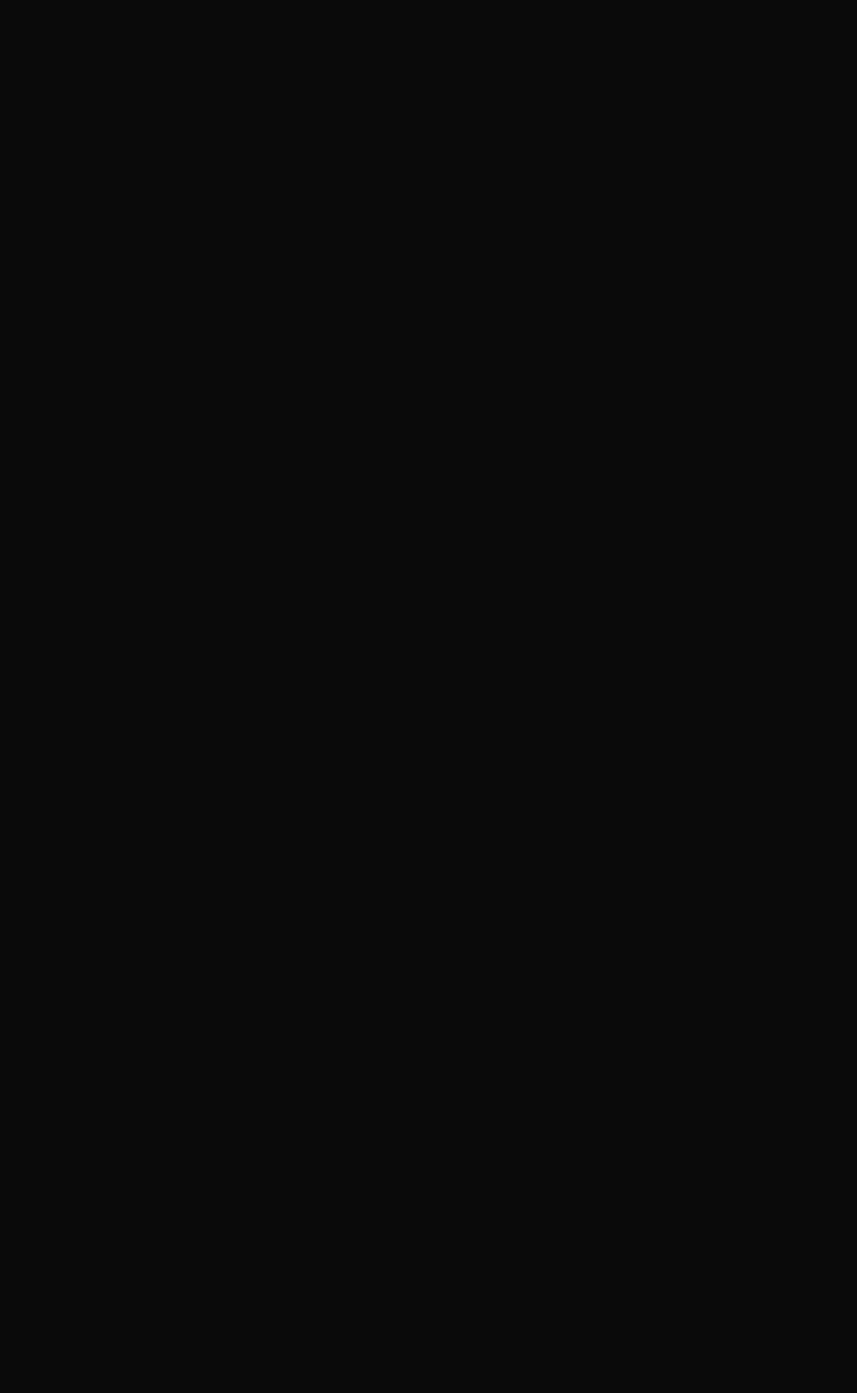
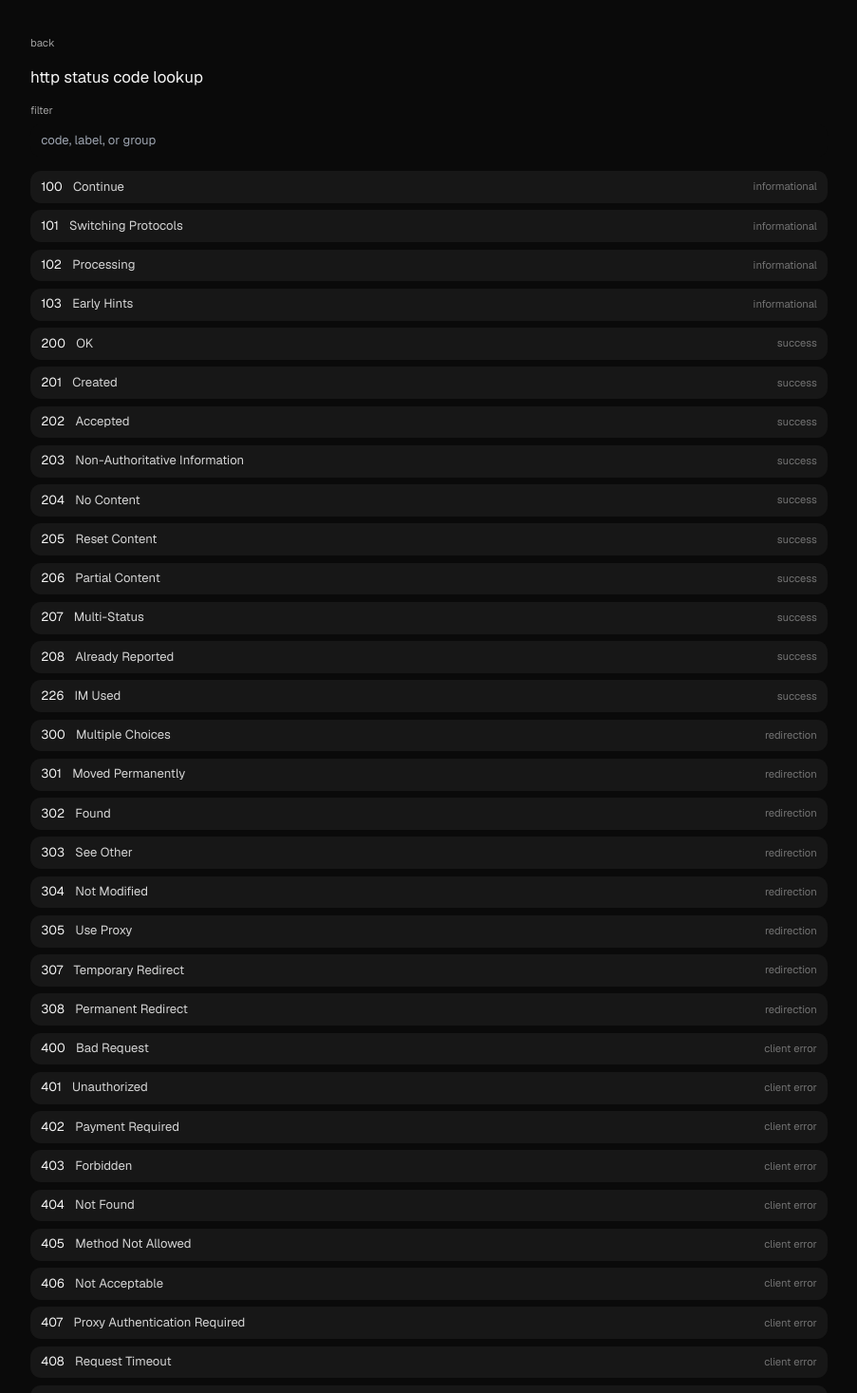
Before and after one commit to taskylizard/toys, a Vue app: page /http-status in a window 1280 px wide. Before the commit this address had no page. Shown: the top 1467 px of the page at 95% size, without its empty margins (188-1091 px from the left). Before the commit the page ends 800 px from the top, so only its background shows below. Built offline with nearby package versions, Linux system fonts and the light colour scheme; the HTML template or start-up script is replaced by a standard one.

Commit message:
feat: add http status lookup

```diff
--- a/src/router/index.ts
+++ b/src/router/index.ts
@@ -24,6 +24,11 @@ const router = createRouter({
       name: 'markdown',
       component: () => import('../views/MarkdownView.vue'),
     },
+    {
+      path: '/http-status',
+      name: 'http-status',
+      component: () => import('../views/HttpStatusView.vue'),
+    },
   ],
 })
 
--- a/src/views/HomeView.vue
+++ b/src/views/HomeView.vue
@@ -10,6 +10,7 @@ import { RouterLink } from 'vue-router'
         <li><RouterLink class="hover:text-neutral-200" to="/base64">base64 encode / decode</RouterLink></li>
         <li><RouterLink class="hover:text-neutral-200" to="/diff">side-by-side text differ</RouterLink></li>
         <li><RouterLink class="hover:text-neutral-200" to="/markdown">markdown previewer</RouterLink></li>
+        <li><RouterLink class="hover:text-neutral-200" to="/http-status">http status code lookup</RouterLink></li>
       </ul>
     </section>
   </main>
--- /dev/null
+++ b/src/views/HttpStatusView.vue
@@ -0,0 +1,126 @@
+<script setup lang="ts">
+import { computed, ref } from 'vue'
+import { RouterLink } from 'vue-router'
+
+type StatusEntry = {
+  code: number
+  label: string
+  group: string
+}
+
+const query = ref('')
+
+const statuses: StatusEntry[] = [
+  { code: 100, label: 'Continue', group: 'informational' },
+  { code: 101, label: 'Switching Protocols', group: 'informational' },
+  { code: 102, label: 'Processing', group: 'informational' },
+  { code: 103, label: 'Early Hints', group: 'informational' },
+  { code: 200, label: 'OK', group: 'success' },
+  { code: 201, label: 'Created', group: 'success' },
+  { code: 202, label: 'Accepted', group: 'success' },
+  { code: 203, label: 'Non-Authoritative Information', group: 'success' },
+  { code: 204, label: 'No Content', group: 'success' },
+  { code: 205, label: 'Reset Content', group: 'success' },
+  { code: 206, label: 'Partial Content', group: 'success' },
+  { code: 207, label: 'Multi-Status', group: 'success' },
+  { code: 208, label: 'Already Reported', group: 'success' },
+  { code: 226, label: 'IM Used', group: 'success' },
+  { code: 300, label: 'Multiple Choices', group: 'redirection' },
+  { code: 301, label: 'Moved Permanently', group: 'redirection' },
+  { code: 302, label: 'Found', group: 'redirection' },
+  { code: 303, label: 'See Other', group: 'redirection' },
+  { code: 304, label: 'Not Modified', group: 'redirection' },
+  { code: 305, label: 'Use Proxy', group: 'redirection' },
+  { code: 307, label: 'Temporary Redirect', group: 'redirection' },
+  { code: 308, label: 'Permanent Redirect', group: 'redirection' },
+  { code: 400, label: 'Bad Request', group: 'client error' },
+  { code: 401, label: 'Unauthorized', group: 'client error' },
+  { code: 402, label: 'Payment Required', group: 'client error' },
+  { code: 403, label: 'Forbidden', group: 'client error' },
+  { code: 404, label: 'Not Found', group: 'client error' },
+  { code: 405, label: 'Method Not Allowed', group: 'client error' },
+  { code: 406, label: 'Not Acceptable', group: 'client error' },
+  { code: 407, label: 'Proxy Authentication Required', group: 'client error' },
+  { code: 408, label: 'Request Timeout', group: 'client error' },
+  { code: 409, label: 'Conflict', group: 'client error' },
+  { code: 410, label: 'Gone', group: 'client error' },
+  { code: 411, label: 'Length Required', group: 'client error' },
+  { code: 412, label: 'Precondition Failed', group: 'client error' },
+  { code: 413, label: 'Content Too Large', group: 'client error' },
+  { code: 414, label: 'URI Too Long', group: 'client error' },
+  { code: 415, label: 'Unsupported Media Type', group: 'client error' },
+  { code: 416, label: 'Range Not Satisfiable', group: 'client error' },
+  { code: 417, label: 'Expectation Failed', group: 'client error' },
+  { code: 418, label: "I'm a teapot", group: 'client error' },
+  { code: 421, label: 'Misdirected Request', group: 'client error' },
+  { code: 422, label: 'Unprocessable Content', group: 'client error' },
+  { code: 423, label: 'Locked', group: 'client error' },
+  { code: 424, label: 'Failed Dependency', group: 'client error' },
+  { code: 425, label: 'Too Early', group: 'client error' },
+  { code: 426, label: 'Upgrade Required', group: 'client error' },
+  { code: 428, label: 'Precondition Required', group: 'client error' },
+  { code: 429, label: 'Too Many Requests', group: 'client error' },
+  { code: 431, label: 'Request Header Fields Too Large', group: 'client error' },
+  { code: 451, label: 'Unavailable For Legal Reasons', group: 'client error' },
+  { code: 500, label: 'Internal Server Error', group: 'server error' },
+  { code: 501, label: 'Not Implemented', group: 'server error' },
+  { code: 502, label: 'Bad Gateway', group: 'server error' },
+  { code: 503, label: 'Service Unavailable', group: 'server error' },
+  { code: 504, label: 'Gateway Timeout', group: 'server error' },
+  { code: 505, label: 'HTTP Version Not Supported', group: 'server error' },
+  { code: 506, label: 'Variant Also Negotiates', group: 'server error' },
+  { code: 507, label: 'Insufficient Storage', group: 'server error' },
+  { code: 508, label: 'Loop Detected', group: 'server error' },
+  { code: 510, label: 'Not Extended', group: 'server error' },
+  { code: 511, label: 'Network Authentication Required', group: 'server error' },
+]
+
+const filteredStatuses = computed(() => {
+  const value = query.value.trim().toLowerCase()
+  if (!value) {
+    return statuses
+  }
+
+  return statuses.filter((status) => {
+    return (
+      status.code.toString().includes(value) ||
+      status.label.toLowerCase().includes(value) ||
+      status.group.includes(value)
+    )
+  })
+})
+</script>
+
+<template>
+  <main class="min-h-screen px-6 py-10 text-neutral-200">
+    <section class="mx-auto flex max-w-4xl flex-col gap-4">
+      <RouterLink class="text-xs text-neutral-400 hover:text-neutral-200" to="/">back</RouterLink>
+      <h1 class="text-lg text-neutral-100">http status code lookup</h1>
+
+      <div class="flex flex-col gap-2">
+        <label class="text-xs text-neutral-400" for="status-query">filter</label>
+        <input
+          id="status-query"
+          v-model="query"
+          class="w-full rounded-xl bg-neutral-950 px-3 py-2 text-sm text-neutral-100"
+          placeholder="code, label, or group"
+        />
+      </div>
+
+      <div class="grid gap-2 text-sm">
+        <div
+          v-for="status in filteredStatuses"
+          :key="status.code"
+          class="flex items-center justify-between rounded-xl bg-neutral-900 px-3 py-2"
+          data-testid="status-row"
+        >
+          <div class="flex items-center gap-3">
+            <span class="text-neutral-100">{{ status.code }}</span>
+            <span class="text-neutral-300">{{ status.label }}</span>
+          </div>
+          <span class="text-xs text-neutral-500">{{ status.group }}</span>
+        </div>
+      </div>
+    </section>
+  </main>
+</template>
```
Also changed, not shown: 1 other file (tests, documents, lock files or other folders).
